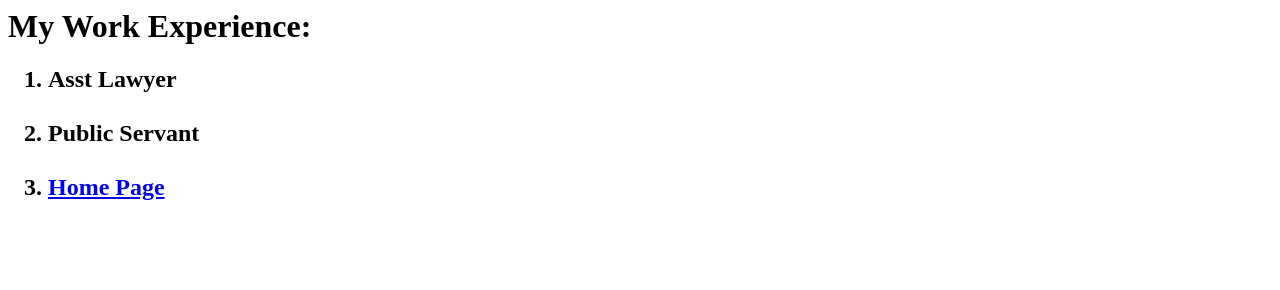
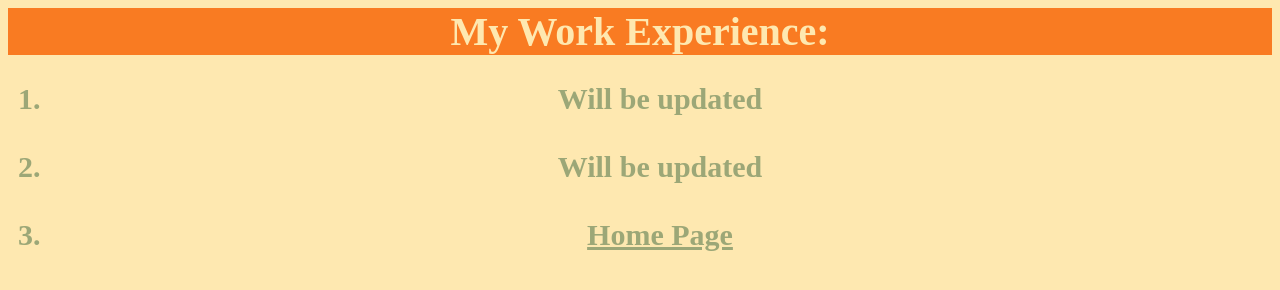
Before and after one commit to carpattovt2/html-newportfolio, a plain HTML site: page Public/work experience.html in a window 1280 px wide. Drawn offline with Linux system fonts and the light colour scheme.

Commit message:
Add files via upload

```diff
--- /dev/null
+++ b/Public/Style-WExp.css
@@ -0,0 +1,5 @@
+*{background-color: #FEE8B0;}
+*{text-align: center;}
+h1{font-size: 40px; color: #FEE8B0; background-color: #F97B22;}
+h2{font-size: 30px; color: #9CA777;}
+a{font-size: 30px; color: #9CA777;}
--- a/Public/work experience.html
+++ b/Public/work experience.html
@@ -1,7 +1,8 @@
 <h1>My Work Experience:</h1>
 <ol>
-<h2><li>Asst Lawyer</li> <br>
-<li>Public Servant</li> <br>
+<h2><li>Will be updated</li> <br>
+<li>Will be updated</li> <br>
 <li><a href="../index.html">Home Page</a></li> <br>
 </h2>
 </ol>
+<link rel="stylesheet" href="Style-WExp.css">
```
Also changed, not shown: Public/certificaties.html (+2 -2 lines), Public/education.html (+3 -3 lines), Public/skills.html (+2 -2 lines), Public/summary.html (+2 -2 lines).
